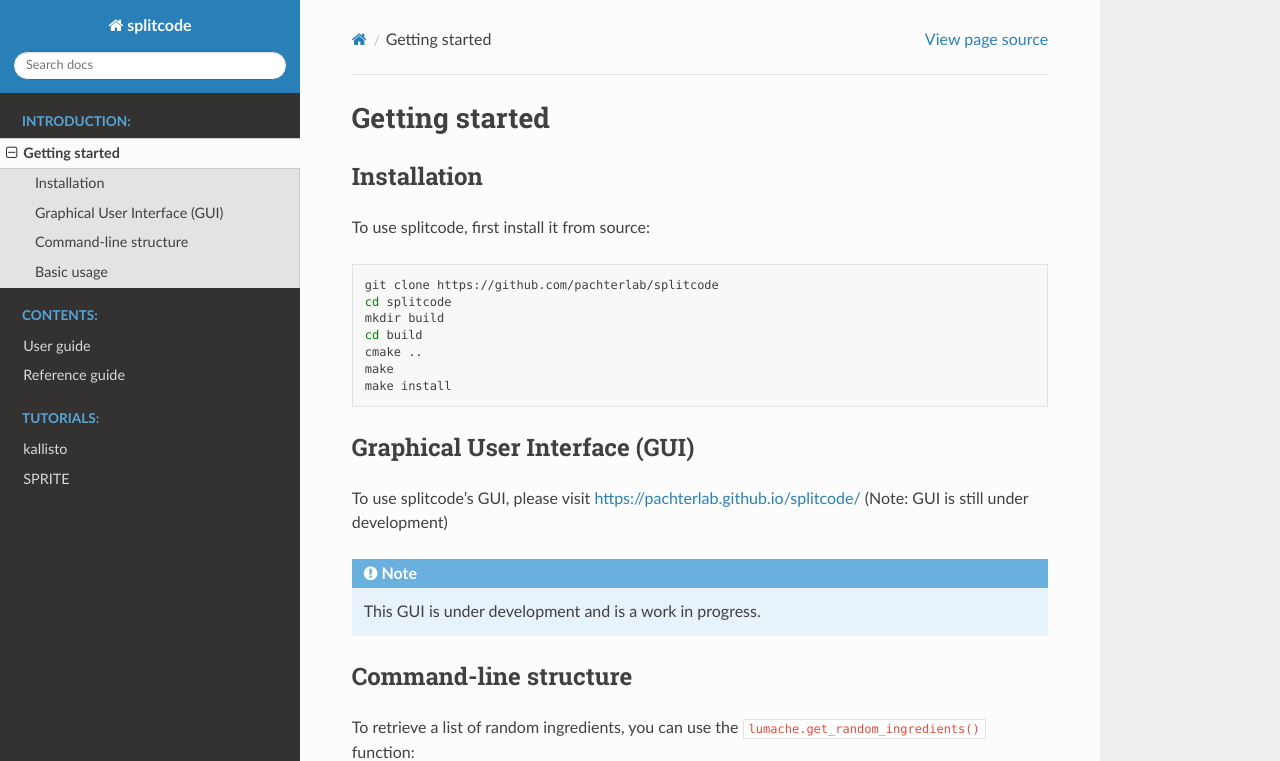
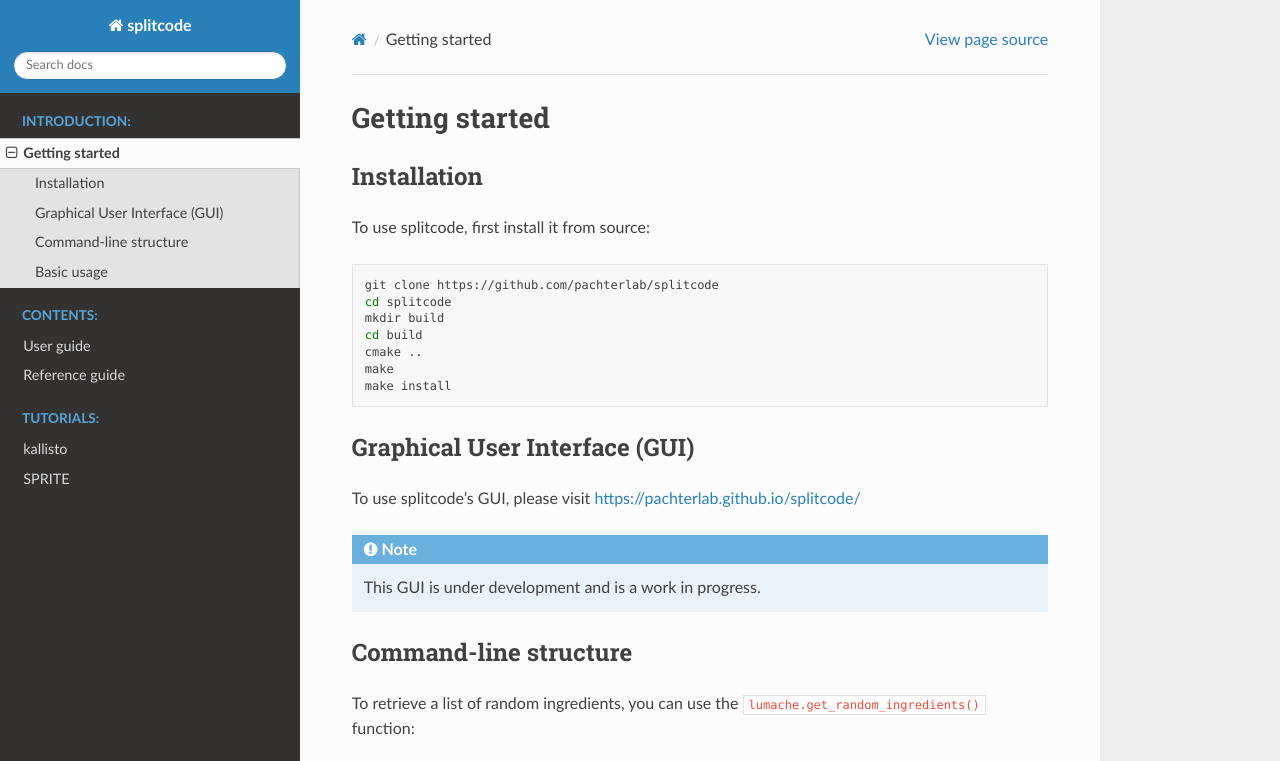
Before and after one commit to pachterlab/splitcode-tutorial, a Sphinx documentation site: the page built from docs/source/getting_started.rst, in a window 1280 px wide and 900 px high, cut to the strip 0-761 px from the top of the window. Built offline with Sphinx 7.4.7 and the Read the Docs theme 2.0.0, drawn with Linux system fonts in a browser that asks for light colours.

Commit message:
Update getting_started.rst

```diff
--- a/docs/source/getting_started.rst
+++ b/docs/source/getting_started.rst
@@ -18,7 +18,7 @@
 
 Graphical User Interface (GUI)
 ^^^^^^^^^^^^
-To use splitcode's GUI, please visit `https://pachterlab.github.io/splitcode/ <https://pachterlab.github.io/splitcode/>`_ (Note: GUI is still under development)
+To use splitcode's GUI, please visit `https://pachterlab.github.io/splitcode/ <https://pachterlab.github.io/splitcode/>`_
 
 .. note::
 
```
